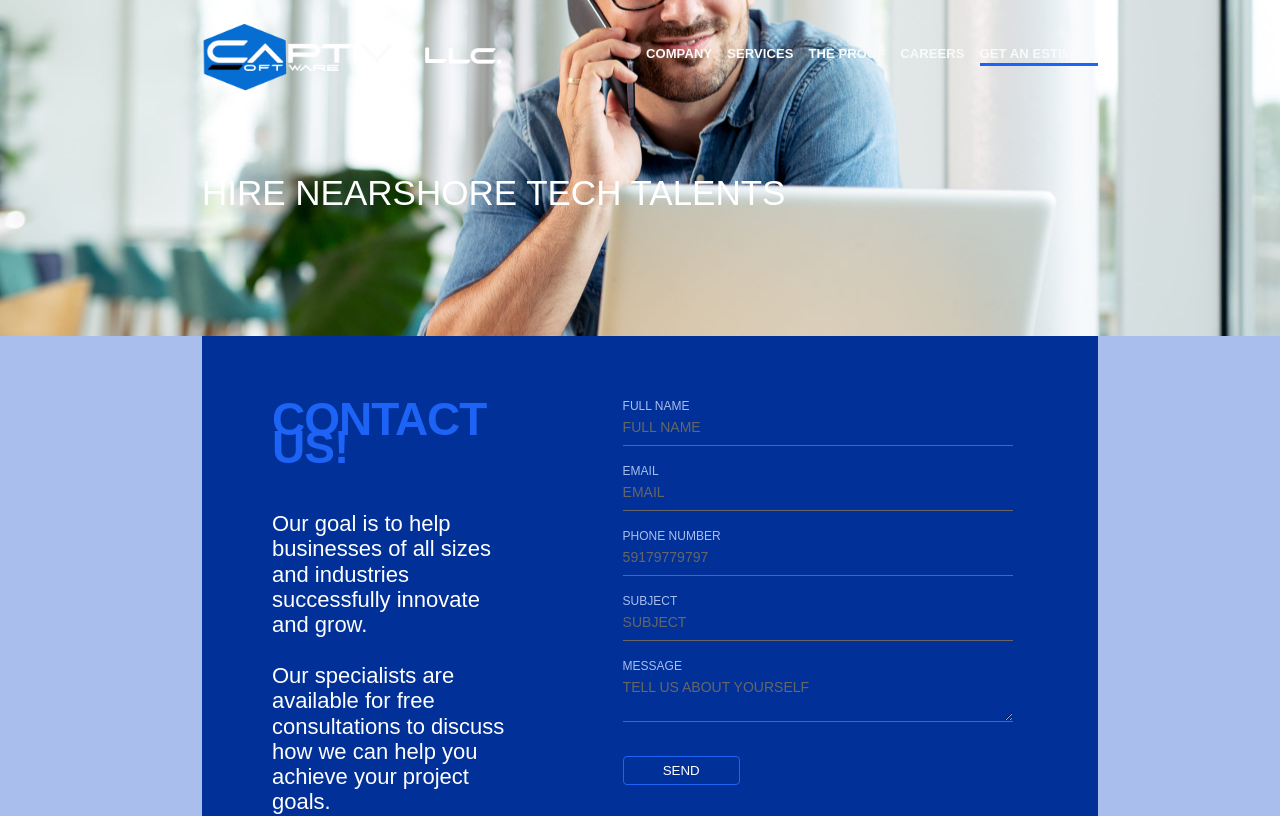
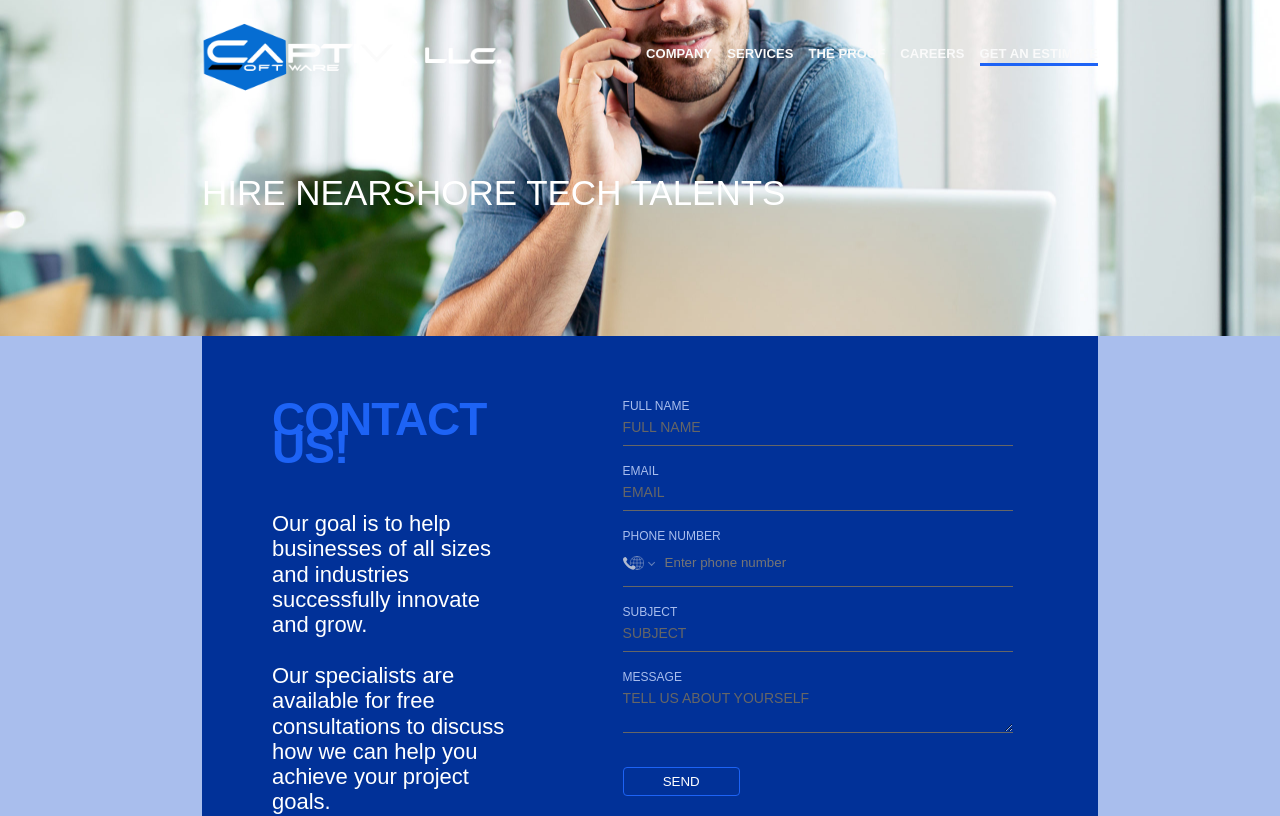
Before and after one commit to favioavila88/ecaptiva, a React (Vite) app: page /getAnEstimate in a window 1280 px wide. Shown: the top 816 px of the page. Built offline with nearby package versions, Linux system fonts and the light colour scheme.

Commit message:
Updating validations in Contact form

```diff
--- a/package.json
+++ b/package.json
@@ -14,6 +14,7 @@
     "nodemailer": "^6.9.1",
     "react": "^18.2.0",
     "react-dom": "^18.2.0",
+    "react-phone-number-input": "^3.3.7",
     "react-router-dom": "^6.8.2",
     "react-spring": "^9.7.3"
   },
--- a/src/components/Styles/molecules/contactUs/Formulary.css
+++ b/src/components/Styles/molecules/contactUs/Formulary.css
@@ -135,3 +135,18 @@ input:-webkit-autofill,
 input:-webkit-autofill:focus {
   transition: background-color 0s 600000s, color 0s 600000s;
 }
+
+.PhoneInputInput {
+  background-color: #013198;
+  border: none;
+
+  border-color: #013198;
+}
+
+.PhoneInputInput:focus-visible {
+  outline: none;
+  background-color: #013198;
+  border: none;
+
+  border-color: #013198;
+}
--- a/src/components/molecules/contactUS/Formulary.jsx
+++ b/src/components/molecules/contactUS/Formulary.jsx
@@ -1,5 +1,7 @@
 import React, { useState } from "react";
 import emailjs from "emailjs-com";
+import "react-phone-number-input/style.css";
+import PhoneInput from "react-phone-number-input";
 
 import "../../Styles/molecules/contactUs/Formulary.css";
 
@@ -13,22 +15,24 @@ const Formulary = () => {
   };
   const [formValues, setFormValues] = useState(initialValues);
   const [error, setError] = useState({});
+  const [value, setValue] = useState();
 
   const handleChange = (e) => {
+    console.log(e);
     const { name, value } = e.target;
     setFormValues({ ...formValues, [name]: value });
   };
 
   const isGreaterThen120Characters = (value) => {
-    value > 120;
+    return value > 120;
   };
 
   const isGreaterThen500Characters = (value) => {
-    value > 500;
+    return value > 500;
   };
 
   const isGreaterThen30Characters = (value) => {
-    value > 30;
+    return value > 30;
   };
 
   const validate = (values) => {
@@ -43,10 +47,10 @@ const Formulary = () => {
     } else if (isGreaterThen120Characters(values.email.length)) {
       errors.email = "The text may not be longer than 120 characters.";
     }
-    if (!values.phoneNumber) {
+    if (!value) {
       errors.phoneNumber = "PHONE NUMBER is required.";
-    } else if (isGreaterThen30Characters(values.phoneNumber.length)) {
-      errors.phoneNumber = "The text may not be longer than 120 characters.";
+    } else if (isGreaterThen30Characters(value.length)) {
+      errors.phoneNumber = "The text may not be longer than 30 characters.";
     }
     if (!values.subject) {
       errors.subject = "SUBJECT is required.";
@@ -70,6 +74,7 @@ const Formulary = () => {
     e.preventDefault();
     setError(validate(formValues));
     if (isInvalidForm() == false) {
+      console.log(e.target);
       emailjs
         .sendForm(
           "service_4ia0mi6",
@@ -127,14 +132,13 @@ const Formulary = () => {
             </div>
             <div className="app-form-group">
               <label className="app-form-label">PHONE NUMBER</label>
-              <input
+              <PhoneInput
                 className="app-form-control"
                 name="phoneNumber"
-                placeholder="59179779797"
-                type="tel"
-                pattern="[0-9]{11,19}"
-                value={formValues.phoneNumber}
-                onChange={handleChange}
+                style={{ backgroundColor: "#013198" }}
+                placeholder="Enter phone number"
+                value={value}
+                onChange={setValue}
                 maxLength="30"
               />
               <span className="app-form-label  error-span">
```
